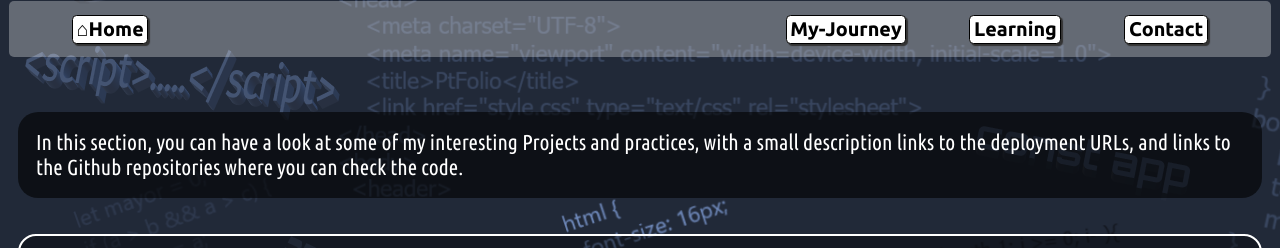
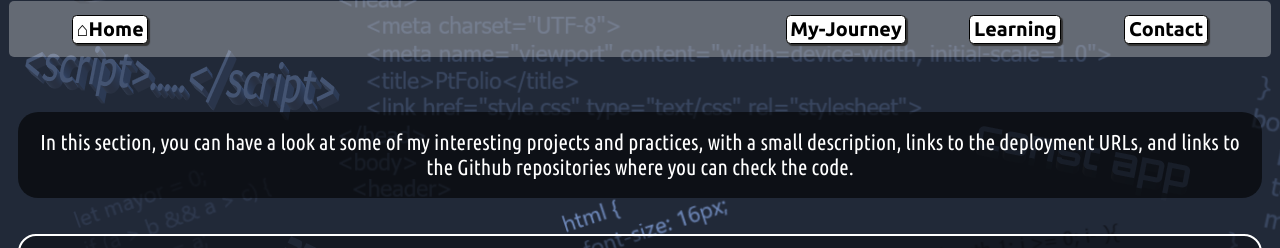
Before and after one commit to Rubengon84/Rubengon84.github.io, a plain HTML site: page Projects.html in a window 1280 px wide. Shown: the part 105-353 px from the top of the page. Drawn offline with Linux system fonts and the light colour scheme.

Commit message:
correct spealing mistake

```diff
--- a/Projects.html
+++ b/Projects.html
@@ -35,7 +35,7 @@
 
   <main>
     <section class ="mainContainerProjects">
-    <p id="introduction">In this section, you can have a look at some of my interesting Projects and practices, with a small description links to the deployment URLs, and links to the Github repositories where you can check the code.</p>
+    <p id="introduction">In this section, you can have a look at some of my interesting projects and practices, with a small description, links to the deployment URLs, and links to the Github repositories where you can check the code.</p>
     <div class="projectWrapContainer">
       <h2>Main Projects</h2>
       <div class="largeContainer" id="projectsLargeContainer">
--- a/styleB&W.css
+++ b/styleB&W.css
@@ -512,6 +512,7 @@ footer img {
 }
 
 #introduction {
+  text-align: center;
   border-radius: 20px;
 }
 
--- a/styleColor.css
+++ b/styleColor.css
@@ -513,6 +513,7 @@ footer img {
 }
 
 #introduction {
+  text-align: center;
   border-radius: 20px;
 }
 
```
